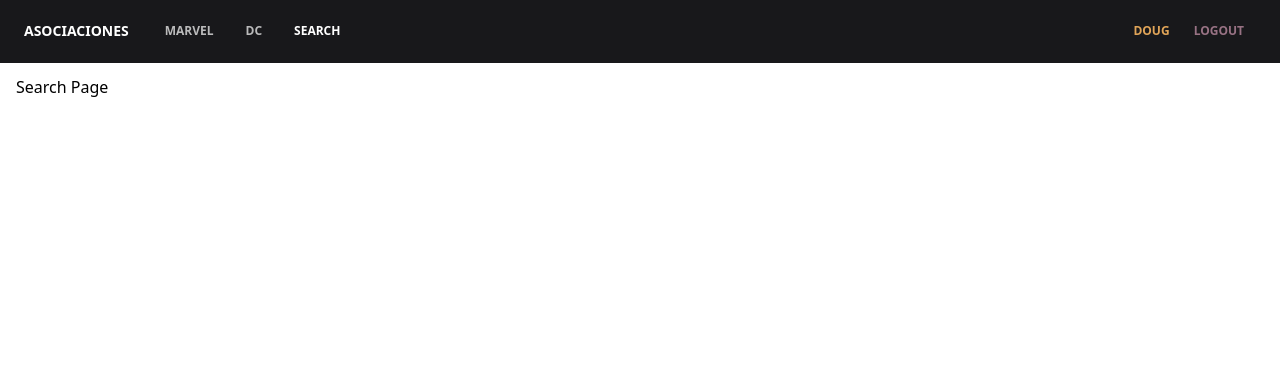
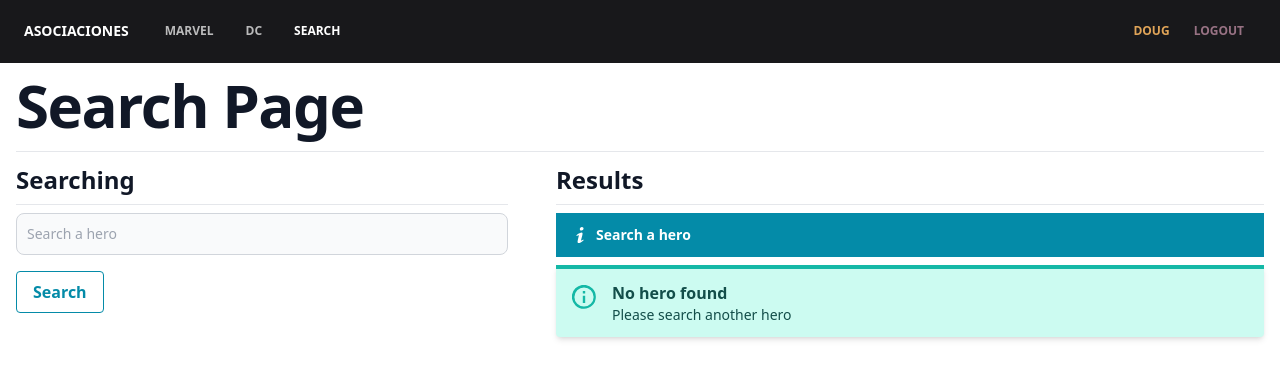
Before and after one commit to Alejndro22/heroes-app, a React (Vite) app: page /search in a window 1280 px wide. Shown: the top 378 px of the page. Built offline with nearby package versions, Linux system fonts and the light colour scheme.

Commit message:
initial design for <SearchPage />

```diff
--- a/src/heroes/pages/SearchPage.jsx
+++ b/src/heroes/pages/SearchPage.jsx
@@ -1,3 +1,81 @@
+import { HeroCard } from '../components/HeroCard';
+
 export const SearchPage = () => {
-  return <h1>Search Page</h1>;
+  return (
+    <>
+      <h1 className='mb-4 text-4xl font-bold leading-none tracking-tight text-gray-900 md:text-5xl lg:text-6xl'>
+        Search Page
+      </h1>
+      <hr />
+
+      <div className='sm:grid sm:grid-cols-12 sm:gap-12'>
+        <div className='col-span-5 space-y-2'>
+          <h4 className='mt-3 text-lg font-semibold text-gray-900 md:text-xl lg:text-2xl'>
+            Searching
+          </h4>
+          <hr />
+
+          <form className='flex flex-col'>
+            <input
+              type='text'
+              placeholder='Search a hero'
+              name='searchText'
+              autoComplete='off'
+              className='bg-gray-50 border border-gray-300 text-gray-900 text-sm rounded-lg focus:ring-munsell-blue focus:border-munsell-blue block w-full p-2.5'
+            />
+
+            <button className='mt-4 bg-transparent text-munsell-blue hover:bg-munsell-blue hover:text-white font-semibold py-2 px-4 border border-munsell-blue hover:border-transparent rounded w-min'>
+              Search
+            </button>
+          </form>
+        </div>
+
+        <div className='col-span-7 space-y-2'>
+          <h4 className='mt-3 text-lg font-semibold text-gray-900 md:text-xl lg:text-2xl'>
+            Results
+          </h4>
+
+          <hr />
+
+          <div
+            className='flex items-center bg-munsell-blue text-white text-sm font-bold px-4 py-3'
+            role='alert'
+          >
+            <svg
+              className='fill-current w-4 h-4 mr-2'
+              xmlns='http://www.w3.org/2000/svg'
+              viewBox='0 0 20 20'
+            >
+              <path d='M12.432 0c1.34 0 2.01.912 2.01 1.957 0 1.305-1.164 2.512-2.679 2.512-1.269 0-2.009-.75-1.974-1.99C9.789 1.436 10.67 0 12.432 0zM8.309 20c-1.058 0-1.833-.652-1.093-3.524l1.214-5.092c.211-.814.246-1.141 0-1.141-.317 0-1.689.562-2.502 1.117l-.528-.88c2.572-2.186 5.531-3.467 6.801-3.467 1.057 0 1.233 1.273.705 3.23l-1.391 5.352c-.246.945-.141 1.271.106 1.271.317 0 1.357-.392 2.379-1.207l.6.814C12.098 19.02 9.365 20 8.309 20z' />
+            </svg>
+            <p>Search a hero</p>
+          </div>
+
+          <div
+            className='bg-teal-100 border-t-4 border-teal-500 rounded-b text-teal-900 px-4 py-3 shadow-md'
+            role='alert'
+          >
+            <div className='flex'>
+              <div className='py-1'>
+                <svg
+                  className='fill-current h-6 w-6 text-teal-500 mr-4'
+                  xmlns='http://www.w3.org/2000/svg'
+                  viewBox='0 0 20 20'
+                >
+                  <path d='M2.93 17.07A10 10 0 1 1 17.07 2.93 10 10 0 0 1 2.93 17.07zm12.73-1.41A8 8 0 1 0 4.34 4.34a8 8 0 0 0 11.32 11.32zM9 11V9h2v6H9v-4zm0-6h2v2H9V5z' />
+                </svg>
+              </div>
+              <div>
+                <p className='font-bold'>No hero found</p>
+
+                <p className='text-sm'>Please search another hero</p>
+              </div>
+            </div>
+          </div>
+
+          {/* <HeroCard /> */}
+        </div>
+      </div>
+    </>
+  );
 };
```
